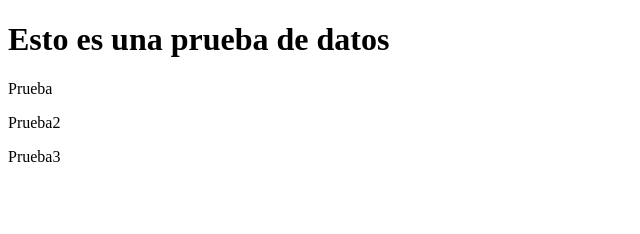
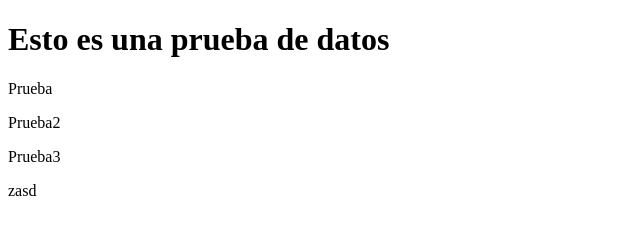
Before and after one commit to N4xtorq9/HidroEcoTech, a plain HTML site: page prueba.html in a window 1280 px wide. Shown: the full height of the page, 0-640 px from the left. Drawn offline with Linux system fonts and the light colour scheme.

Commit message:
Update prueba.html

```diff
--- a/prueba.html
+++ b/prueba.html
@@ -10,5 +10,6 @@
     <p>Prueba</p>
     <p>Prueba2</p>
     <p>Prueba3</p>
+    zasd
 </body>
 </html>
```
